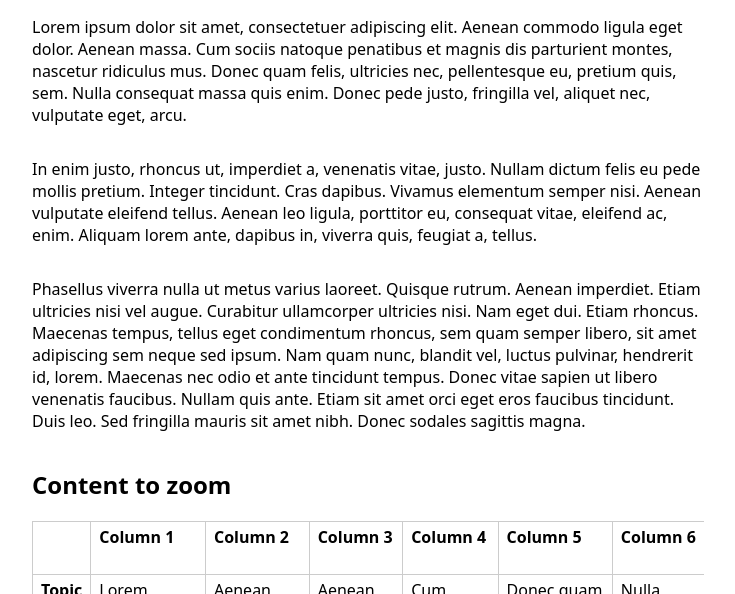
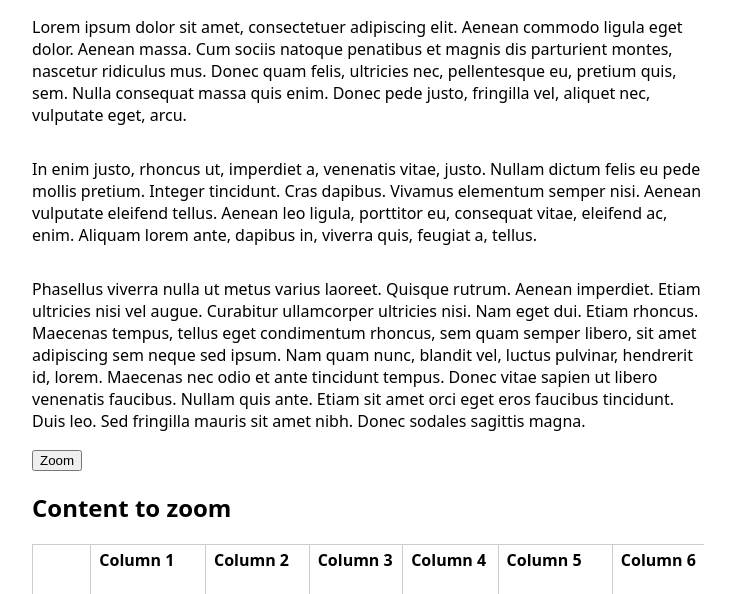
Before and after one commit to ryze-digital/content-zoom, a website: page demos/full-bleed.html in a window 1280 px wide. Shown: the part 137-731 px from the top of the page, without its empty margins (272-1007 px from the left). Drawn offline with Linux system fonts and the light colour scheme.

Commit message:
feat: Add button that toggles content zoom

```diff
--- a/demos/demo.scss
+++ b/demos/demo.scss
@@ -1,8 +1,13 @@
 @use "@ryze-digital/scss-utilities";
+@use "../index" as content-zoom;
 
 @layer demo-styles, example-implementation;
 
-@layer example-implementation {}
+@layer example-implementation {
+    .content-zoom {
+        @include content-zoom.full-bleed();
+    }
+}
 
 @layer demo-styles {
     body {
@@ -40,9 +45,6 @@
                 columns: 1fr min(42rem, 100%) 1fr;
             }
         }
-        padding: {
-            inline: 1rem;
-        }
         > * {
             grid: {
                 column: {
@@ -51,27 +53,4 @@
             }
         }
     }
-    // TBD set this styles explicitly or should they add this class to the content-zoom element manually?
-    .full-bleed {
-        grid: {
-            column: {
-                start: 1;
-                end: 4;
-            }
-        }
-    }
-    .content-zoom {
-        transition: max-width 1s ease;
-        max: {
-            width: min(42rem, 100%);
-        }
-        margin: {
-            inline: auto;
-        }
-        &.zoom {
-            max: {
-                width: 100%;
-            }
-        }
-    }
 }
--- a/demos/full-bleed.html
+++ b/demos/full-bleed.html
@@ -29,7 +29,7 @@
         libero venenatis faucibus. Nullam quis ante. Etiam sit amet orci eget eros faucibus tincidunt. Duis leo. Sed
         fringilla mauris sit amet nibh. Donec sodales sagittis magna.
     </p>
-    <div class="content-zoom full-bleed">
+    <div class="content-zoom">
         <h2>Content to zoom</h2>
         <table>
             <thead>
@@ -117,7 +117,7 @@
 <script type="module">
     import { ContentZoom } from '../index.js';
 
-    new ContentZoom();
+    new ContentZoom(document.querySelector('.content-zoom'), document.querySelector('.content-zoom table'));
 </script>
 </body>
 </html>
--- a/package.json
+++ b/package.json
@@ -19,7 +19,7 @@
     "build": "npm-run-all --parallel lint:* sass:build --continue-on-error",
     "watch": "npm run sass:watch",
     "sass:build": "sass demos/demo.scss:demos/build/demo.css --no-source-map --load-path=node_modules",
-    "sass:watch": "sass demos/demo.scss:demos/build/demo.css --no-source-map --load-path=node_modules --watch --poll"
+    "sass:watch": "sass demos/demo.scss:demos/build/demo.css --no-source-map --load-path=node_modules --load-path=src/styles --watch --poll"
   },
   "devDependencies": {
     "@ryze-digital/eslint-config-website": "^1.0.1",
--- a/src/scripts/ContentZoom.js
+++ b/src/scripts/ContentZoom.js
@@ -1,3 +1,49 @@
 export class ContentZoom {
-    constructor() { }
+    /**
+     * @param {HTMLElement} container
+     * @param {HTMLElement} overflowElement
+     * @param {string} buttonLabel
+     */
+    constructor(
+        container = document.querySelector('.content-zoom'),
+        overflowElement,
+        buttonLabel = 'Zoom'
+    ) {
+        if (typeof overflowElement === 'undefined') {
+            overflowElement = container;
+        }
+
+        this.container = container;
+        this.overflowElement = overflowElement;
+        this.buttonLabel = buttonLabel;
+
+        if (this.#isContentOverflowing) {
+            this.#appendZoomButton();
+        }
+    }
+
+    /**
+     * @returns {boolean}
+     */
+    #isContentOverflowing() {
+        return this.overflowElement.scrollWidth > this.overflowElement.clientWidth;
+    }
+
+    #appendZoomButton() {
+        const zoomButton = document.createElement('button');
+
+        Object.assign(zoomButton, {
+            textContent: this.buttonLabel,
+            ariaHidden: 'true',
+        });
+
+        zoomButton.classList.add('content-zoom-trigger');
+        zoomButton.addEventListener('click', this.toggleZoom);
+
+        this.container.prepend(zoomButton);
+    }
+
+    toggleZoom = () => {
+        this.container.classList.toggle('zoom');
+    };
 }
--- a/src/styles/_config.scss
+++ b/src/styles/_config.scss
@@ -1,6 +1,11 @@
 @use "sass:map";
 
-$-config: ();
+$-config: (
+    "full-bleed": (
+        "max-width": 42rem,
+        "transition-duration": 400ms,
+    ),
+);
 
 @mixin configure($config) {
     $-config: map.deep-merge($-config, $config) !global;
--- a/src/styles/_mixins.scss
+++ b/src/styles/_mixins.scss
@@ -0,0 +1,27 @@
+@use "config";
+
+@mixin full-bleed() {
+    position: relative;
+    transition: {
+        property: max-width;
+        duration: config.get("full-bleed", "transition-duration");
+        timing-function: ease-in-out;
+    }
+    max: {
+        width: min(config.get("full-bleed", "max-width"), 100%);
+    }
+    margin: {
+        inline: auto;
+    }
+    grid: {
+        column: {
+            start: 1;
+            end: -1;
+        }
+    }
+    &.zoom {
+        max: {
+            width: 100%;
+        }
+    }
+}
```
Also changed, not shown: demos/build/demo.css.
